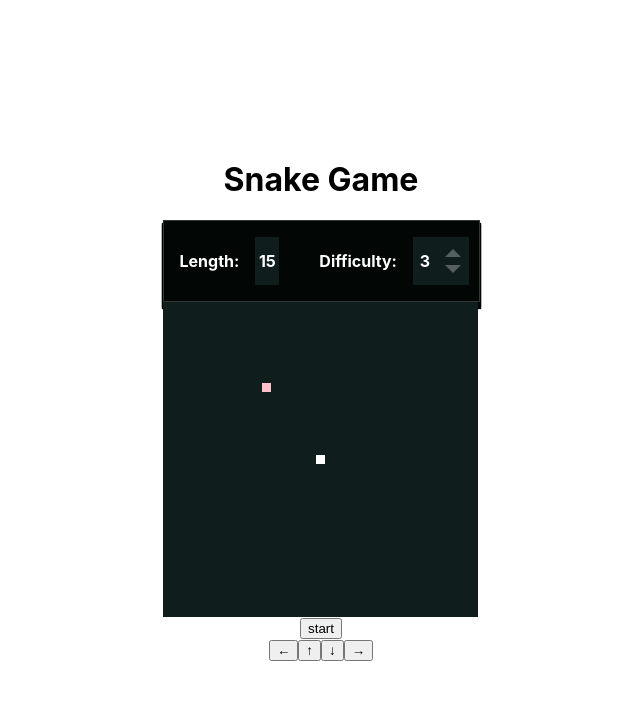
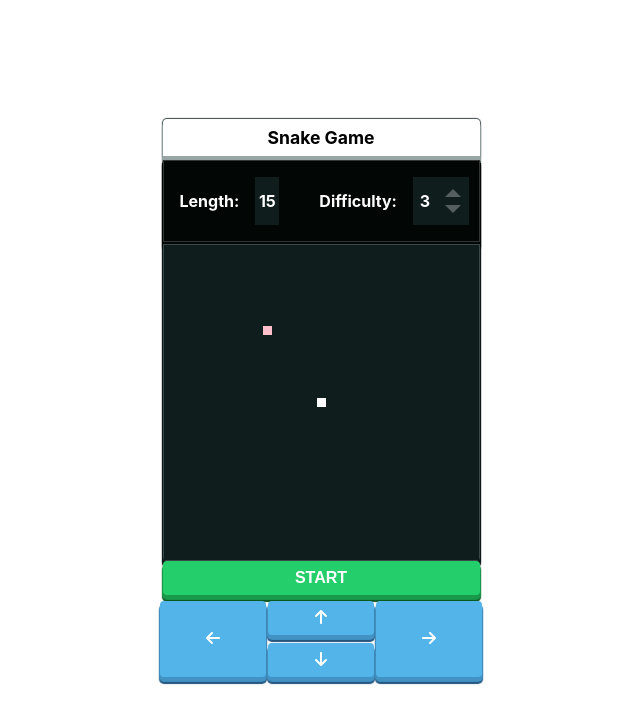
Before and after one commit to ryuya416/hooks-snake-game, a React (Create React App) app: page / in a window 1280 px wide. Shown: the top 724 px of the page, without its empty margins (319-959 px from the left). Built offline with nearby package versions, Linux system fonts and the light colour scheme.

Commit message:
スタイルを整える

```diff
--- a/package.json
+++ b/package.json
@@ -3,6 +3,9 @@
   "version": "0.1.0",
   "private": true,
   "dependencies": {
+    "@fortawesome/fontawesome-svg-core": "^6.1.1",
+    "@fortawesome/free-solid-svg-icons": "^6.1.1",
+    "@fortawesome/react-fontawesome": "^0.1.18",
     "@testing-library/jest-dom": "^5.14.1",
     "@testing-library/react": "^12.0.0",
     "@testing-library/user-event": "^13.2.1",
--- a/src/components/Button.jsx
+++ b/src/components/Button.jsx
@@ -1,10 +1,26 @@
 export const Button = ({ status, onStart, onStop, onRestart }) => {
   return (
     <div className="button">
-      {status === "gameover" && <button onClick={onRestart}>gameover</button>}
-      {status === "init" && <button onClick={onStart}>start</button>}
-      {status === "suspended" && <button onClick={onStart}>start</button>}
-      {status === "playing" && <button onClick={onStop}>stop</button>}
+      {status === "gameover" && (
+        <button className="btn btn-gameover" onClick={onRestart}>
+          gameover
+        </button>
+      )}
+      {status === "init" && (
+        <button className="btn btn-init" onClick={onStart}>
+          start
+        </button>
+      )}
+      {status === "suspended" && (
+        <button className="btn btn-suspended" onClick={onStart}>
+          start
+        </button>
+      )}
+      {status === "playing" && (
+        <button className="btn btn-playing" onClick={onStop}>
+          stop
+        </button>
+      )}
     </div>
   );
 };
--- a/src/components/ManipulationPanel.jsx
+++ b/src/components/ManipulationPanel.jsx
@@ -1,3 +1,12 @@
+import React from "react";
+import { FontAwesomeIcon } from "@fortawesome/react-fontawesome";
+import {
+  faArrowLeft,
+  faArrowUp,
+  faArrowDown,
+  faArrowRight,
+} from "@fortawesome/free-solid-svg-icons";
+
 export const ManipulationPanel = ({ onChange }) => {
   const onUp = () => onChange("up");
   const onRight = () => onChange("right");
@@ -5,10 +14,20 @@
   const onDown = () => onChange("down");
   return (
     <div className="manipulation-panel">
-      <button onClick={onLeft}>←</button>
-      <button onClick={onUp}>↑</button>
-      <button onClick={onDown}>↓</button>
-      <button onClick={onRight}>→</button>{" "}
+      <button className="manipulation-btn btn btn-left" onClick={onLeft}>
+        <FontAwesomeIcon icon={faArrowLeft} />
+      </button>{" "}
+      <div>
+        <button className="manipulation-btn btn btn-up" onClick={onUp}>
+          <FontAwesomeIcon icon={faArrowUp} />
+        </button>
+        <button className="manipulation-btn btn btn-down" onClick={onDown}>
+          <FontAwesomeIcon icon={faArrowDown} />
+        </button>{" "}
+      </div>
+      <button className="manipulation-btn btn btn-right" onClick={onRight}>
+        <FontAwesomeIcon icon={faArrowRight} />
+      </button>{" "}
     </div>
   );
 };
--- a/src/index.css
+++ b/src/index.css
@@ -39,9 +39,27 @@
   background: #0f1d1d;
 }
 
+.title-container {
+  border-radius: 4px 4px 0px 0px;
+  box-shadow: 0px 4px 1px 1px #97a5a5, 0px 6px 1px 1px #3c4a4a,
+    0px 0px 1px 1px #3c4a4a;
+}
+
+.title {
+  margin: 0;
+  padding: 8px;
+  font-size: 1.1rem;
+}
+
 .field {
   display: flex;
   flex-wrap: wrap; /* b. */
+  margin-top: 2px;
+  color: white;
+  background: #0f1d1d;
+  border-radius: 0 0 4px 4px;
+  border: 1px solid #ffffff30;
+  box-shadow: 0px 4px 1px 1px #0c1818, 0px 6px 1px 1px #060f0d;
 }
 
 .snake {
@@ -128,3 +146,89 @@
   transform: scale(0.8);
   opacity: 0.8;
 }
+
+.btn {
+  border: 0;
+  cursor: pointer;
+  color: white;
+  border-radius: 4px;
+  width: 100%;
+  font-weight: bold;
+  padding: 8px 16px;
+  font-size: 1rem;
+  text-transform: uppercase;
+  transition: all ease 0.2s;
+}
+
+.btn-init,
+.btn-suspended {
+  box-shadow: 0px 4px 1px 1px #199a4b, 0px 6px 1px 1px #0b5420;
+  background: #23ce6b;
+}
+
+.btn-playing {
+  box-shadow: 0px 4px 1px 1px #d4a752, 0px 6px 1px 1px #956933;
+  background: #ffd166;
+}
+
+.btn-gameover {
+  box-shadow: 0px 4px 1px 1px #ce3959, 0px 6px 1px 1px #8b1c2c;
+  background: #ef476f;
+}
+
+.btn:focus {
+  outline: 0;
+}
+
+.btn:active {
+  box-shadow: 0px 0px 0px 0px;
+  transform: translateY(6px);
+}
+
+.btn-init:active,
+.btn-suspended:active {
+  background: #20bd60;
+}
+
+.btn-playing:active {
+  background: #eabc5c;
+}
+
+.btn-gameover:active {
+  background: #de4064;
+}
+
+.manipulation-panel {
+  margin-top: 2px;
+  display: flex;
+  justify-content: center;
+}
+
+.manipulation-btn {
+  min-width: 106px;
+  margin: 4px 2px;
+  background: #52b4e8;
+  box-shadow: 0px 4px 1px 1px #4293c4, 0px 6px 1px 1px #21507b;
+}
+
+.btn-move:active {
+  background: #4293c4;
+}
+
+.btn-left,
+.btn-right {
+  min-width: 106px;
+  width: 106px;
+}
+.btn-left {
+  margin-left: 0;
+}
+.btn-right {
+  margin-right: 0;
+}
+
+.btn-up,
+.btn-down {
+  margin-left: 0px;
+  margin-right: 0px;
+}
```
Also changed, not shown: 1 other file (tests, documents, lock files or other folders).
